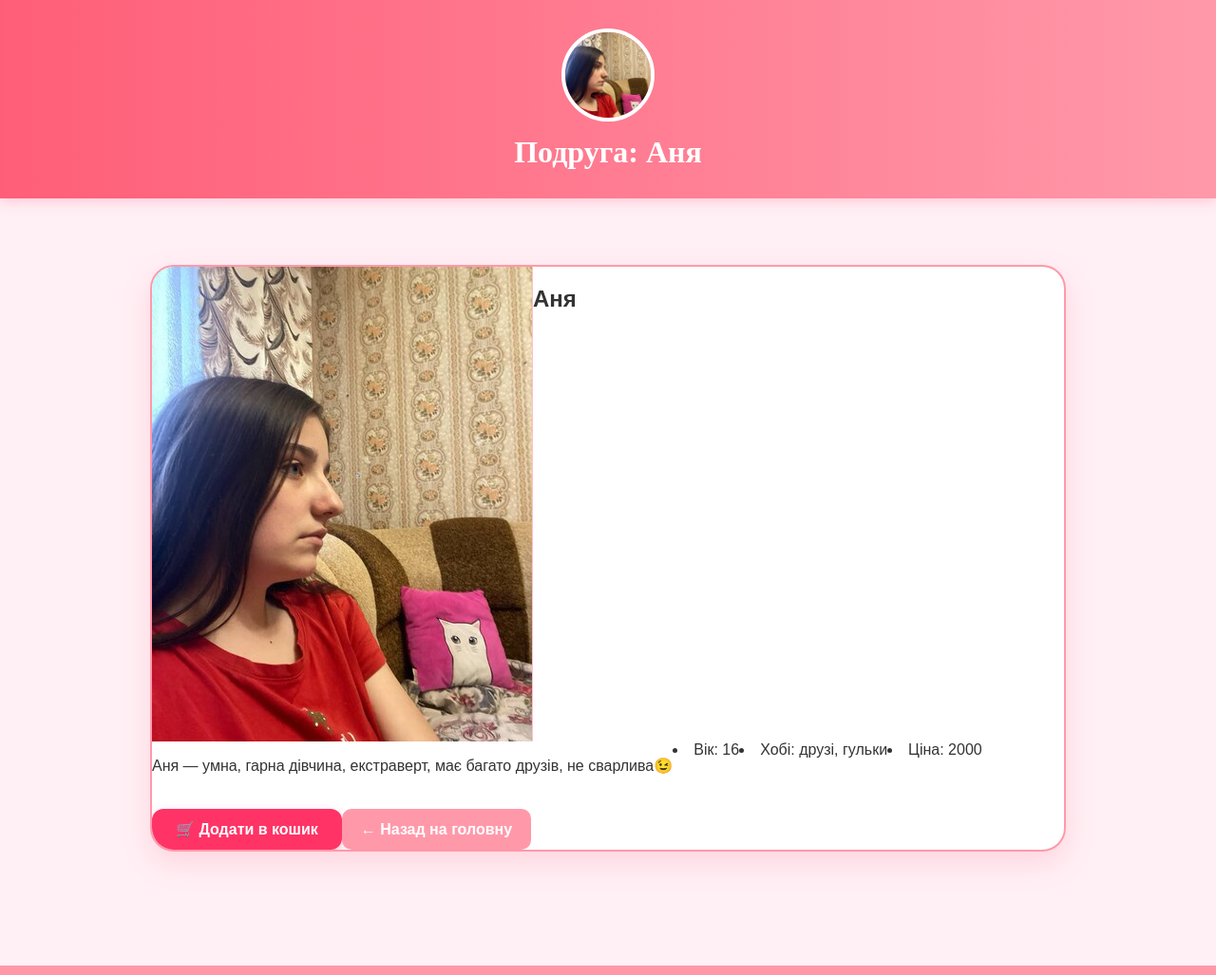
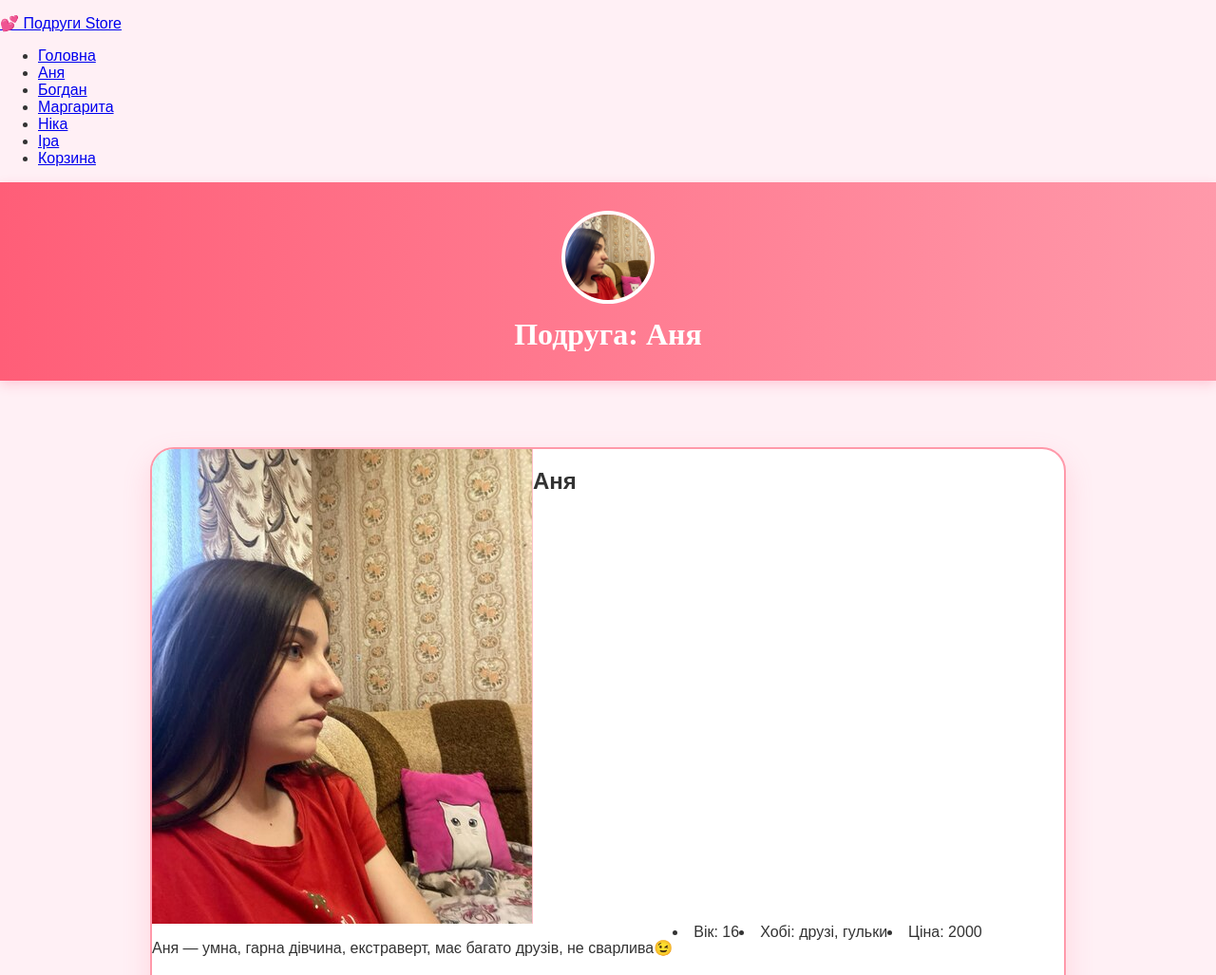
Before and after one commit to KatiaLove2008/------, a plain HTML site: page anya.html in a window 1280 px wide. Shown: the top 1027 px of the page at 95% size. Drawn offline with Linux system fonts and the light colour scheme.

Commit message:
навігація

```diff
--- a/anya.html
+++ b/anya.html
@@ -6,6 +6,21 @@
   <link rel="stylesheet" href="css/style.css">
 </head>
 <body>
+    <nav class="navbar">
+  <div class="nav-container">
+    <a href="index.html" class="nav-logo">💕 Подруги Store</a>
+    <ul class="nav-links">
+      <li><a href="index.html">Головна</a></li>
+      <li><a href="anya.html">Аня</a></li>
+      <li><a href="bogdan.html">Богдан</a></li>
+      <li><a href="margo.html">Маргарита</a></li>
+      <li><a href="nika.html">Ніка</a></li>
+      <li><a href="ira.html">Іра</a></li>
+      <li><a href="cart.html">Корзина</a></li>
+    </ul>
+  </div>
+</nav>
+
   <header>
     <img src="img/ania (1).jpg" alt="My Photo" class="avatar">
     <h1>Подруга: Аня</h1>
```
Also changed, not shown: bogdan.html (+14 -0 lines), cart.html (+14 -0 lines), index.html (+14 -1 lines), ira.html (+14 -0 lines), margo.html (+14 -0 lines), nika.html (+14 -0 lines).
